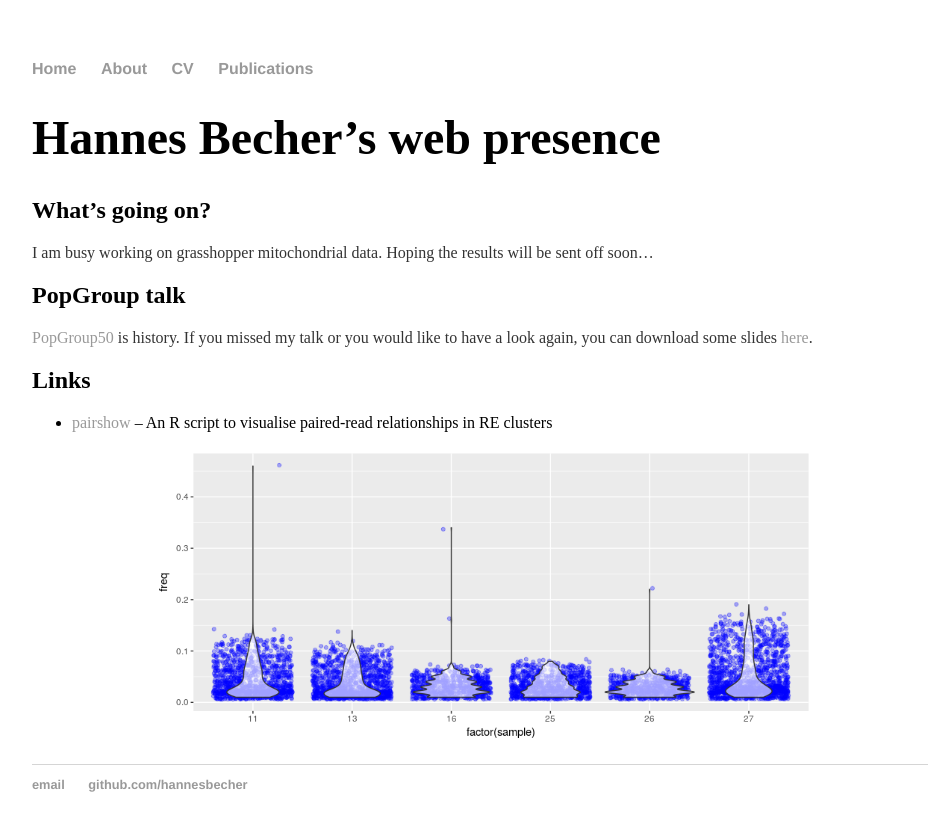
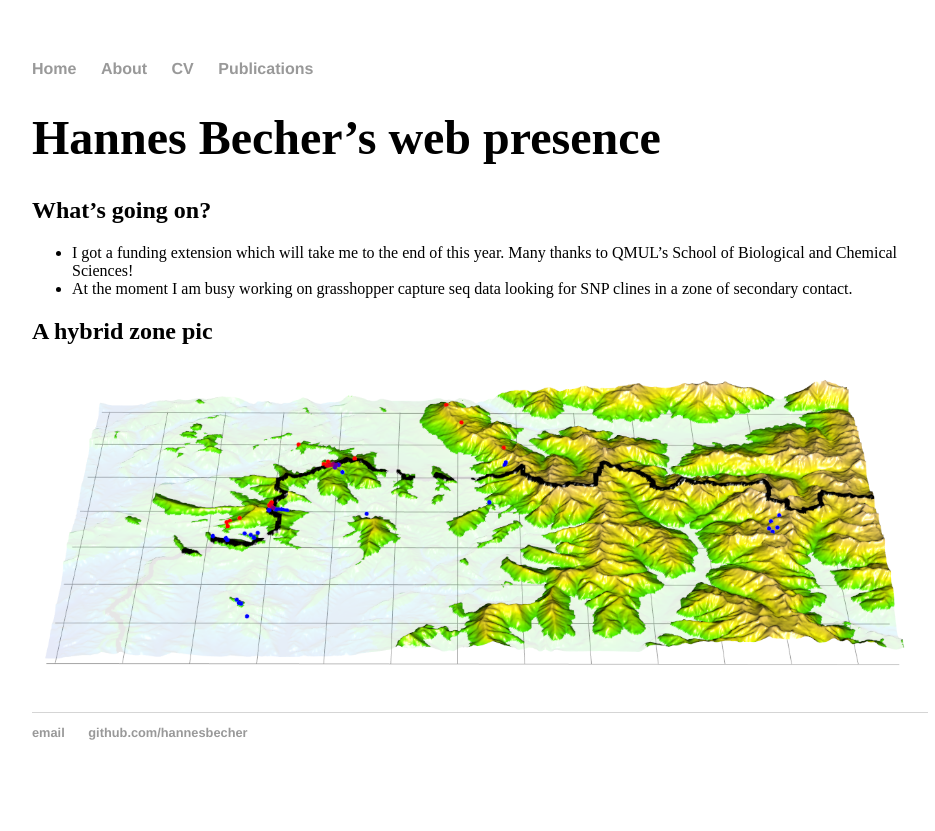
Before and after one commit to hannesbecher/hannesbecher.github.io, a Jekyll site: the page built from index.md, in a window 1280 px wide. Shown: the top 831 px of the page, without its empty margins (160-1095 px from the left). Built offline with Jekyll 4.4.1, drawn with Linux system fonts in a browser that asks for light colours.

Commit message:
Update index.md

```diff
--- a/index.md
+++ b/index.md
@@ -6,13 +6,9 @@ title: Hannes Becher, Doctoral Researcher
 # Hannes Becher's web presence
 
 ## What's going on?
-I am busy working on grasshopper mitochondrial data. Hoping the results will be sent off soon...
+* I got a funding extension which will take me to the end of this year. Many thanks to QMUL's School of Biological and Chemical Sciences!
+* At the moment I am busy working on grasshopper capture seq data looking for SNP clines in a zone of secondary contact.
 
 
-## PopGroup talk
-[PopGroup50](http://populationgeneticsgroup.org.uk/) is history. If you missed my talk or you would like to have a look again, you can download some slides [here](misc/PopG_50_public.pdf).
-
-## Links
-* [pairshow](https://github.com/hannesbecher/RE-tools/blob/master/pairshow.R) -- An R script to visualise paired-read relationships in RE clusters
-
-![freqs](img/freqs.png)
+## A hybrid zone pic
+![freqs](img/zone.png)
```
